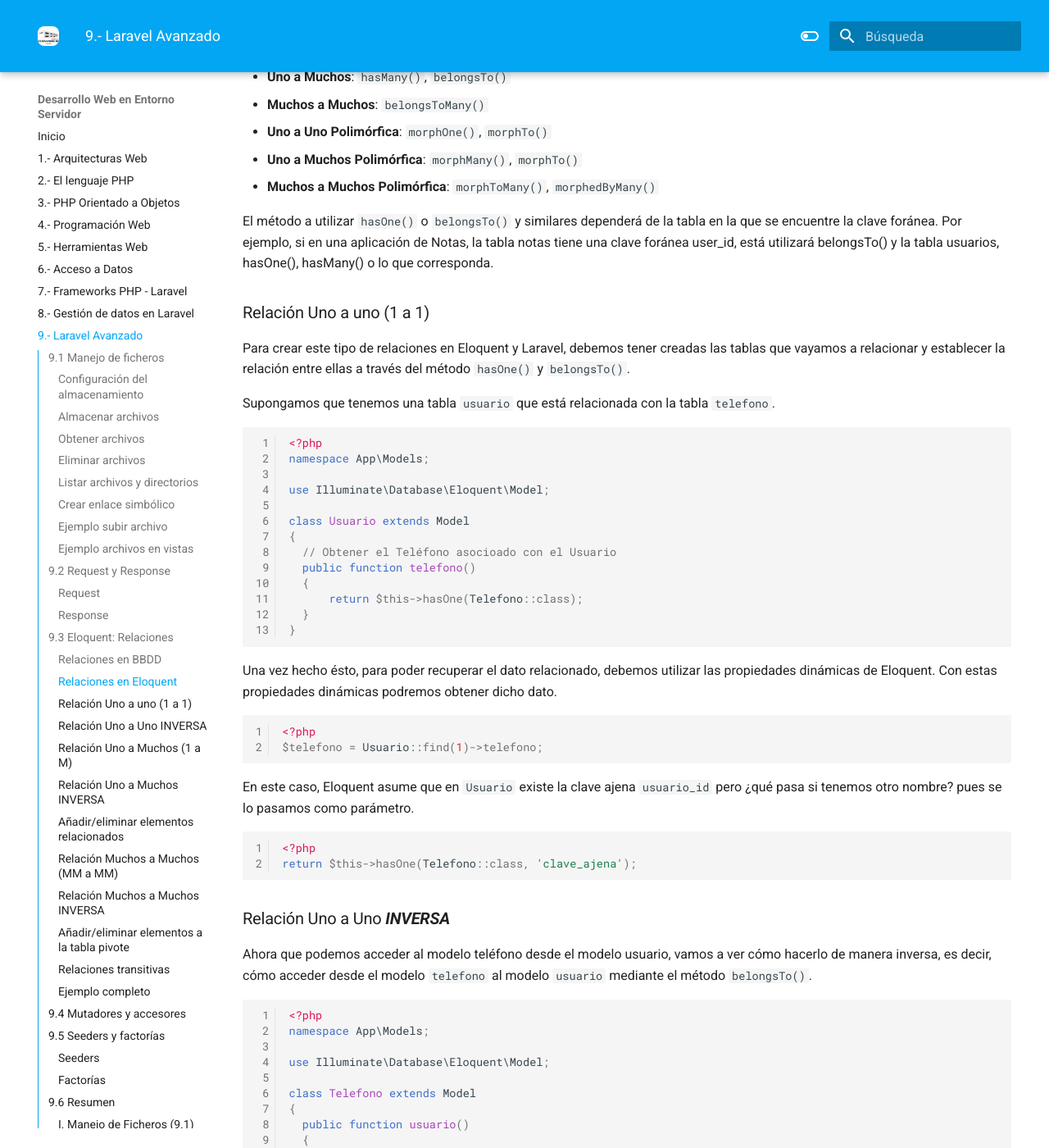
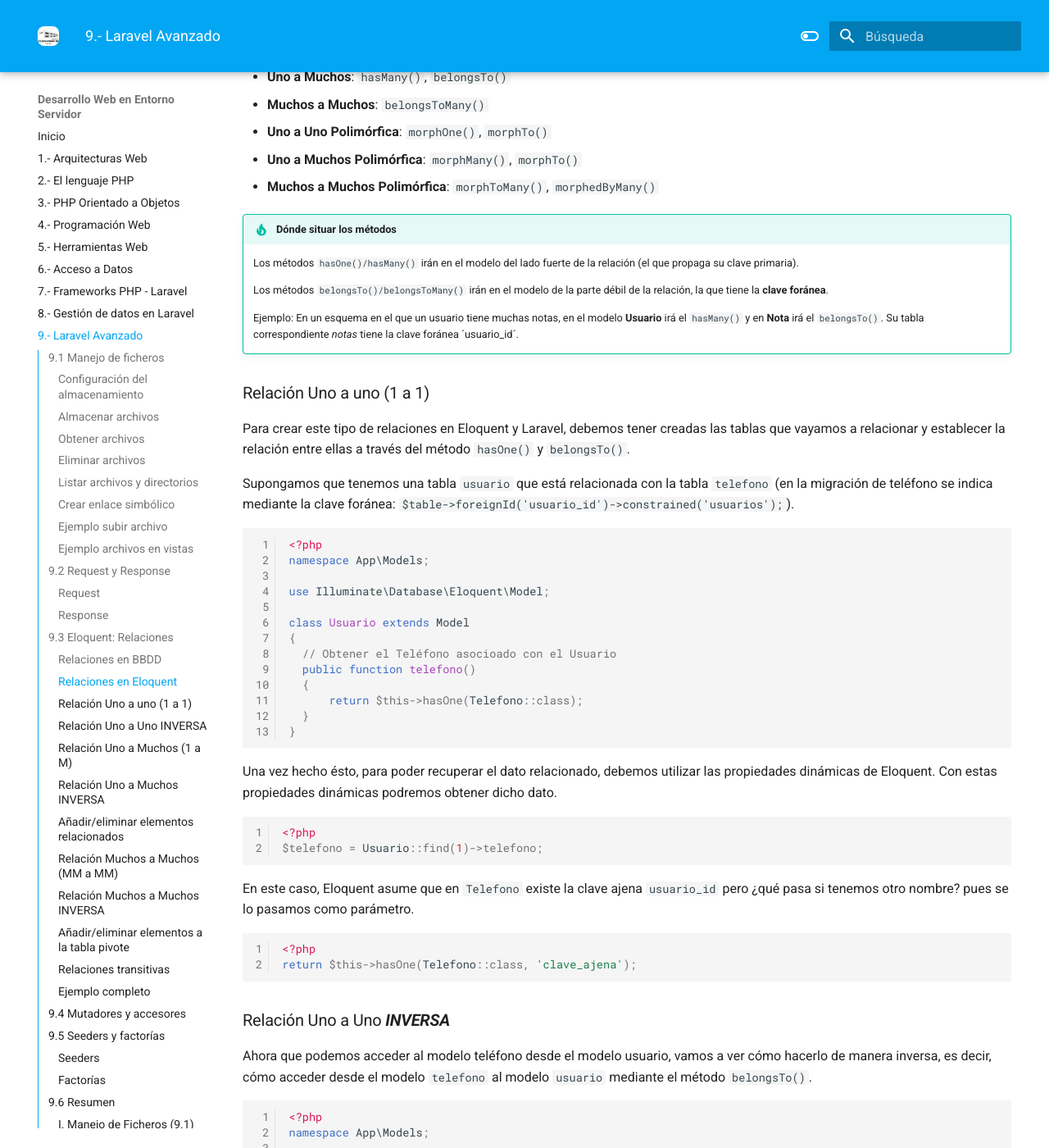
Before and after one commit to elblo/dwes2526, an MkDocs documentation site: the page built from docs/09laravelAvanzado.md, in a window 1280 px wide and 1400 px high, scrolled down 6627 px. Shown: the whole window at 82% size. Built offline with MkDocs 1.6.1 and Material for MkDocs 9.7.7, drawn with Linux system fonts in a browser that asks for light colours; some of the changed text lies outside the part shown.

Commit message:
Modificaciones en relaciones

````diff
--- a/docs/09laravelAvanzado.md
+++ b/docs/09laravelAvanzado.md
@@ -332,13 +332,19 @@
 - **Uno a Muchos Polimórfica**: `morphMany()`, `morphTo()`
 - **Muchos a Muchos Polimórfica**: `morphToMany()`, `morphedByMany()`
 
-El método a utilizar `hasOne()` o `belongsTo()` y similares dependerá de la tabla en la que se encuentre la clave foránea. Por ejemplo, si en una aplicación de Notas, la tabla notas tiene una clave foránea user_id, está utilizará belongsTo() y la tabla usuarios, hasOne(), hasMany() o lo que corresponda.
+!!! tip "Dónde situar los métodos"
+
+    Los métodos `hasOne()/hasMany()` irán en el modelo del lado fuerte de la relación (el que propaga su clave primaria).
+
+    Los métodos `belongsTo()/belongsToMany()` irán en el modelo de la parte débil de la relación, la que tiene la **clave foránea**.
+
+    Ejemplo: En un esquema en el que un usuario tiene muchas notas, en el modelo **Usuario** irá el `hasMany()` y en **Nota** irá el `belongsTo()`. Su tabla correspondiente *notas* tiene la clave foránea ´usuario_id´.
 
 ### Relación Uno a uno (1 a 1)
 
 Para crear este tipo de relaciones en Eloquent y Laravel, debemos tener creadas las tablas que vayamos a relacionar y establecer la relación entre ellas a través del método `hasOne()` y `belongsTo()`.
 
-Supongamos que tenemos una tabla `usuario` que está relacionada con la tabla `telefono`.
+Supongamos que tenemos una tabla `usuario` que está relacionada con la tabla `telefono` (en la migración de teléfono se indica mediante la clave foránea: ```$table->foreignId('usuario_id')->constrained('usuarios');```).
 
 ```php
 <?php
@@ -364,7 +370,7 @@
 $telefono = Usuario::find(1)->telefono;
 ```
 
-En este caso, Eloquent asume que en `Usuario` existe la clave ajena `usuario_id` pero ¿qué pasa si tenemos otro nombre? pues se lo pasamos como parámetro.
+En este caso, Eloquent asume que en `Telefono` existe la clave ajena `usuario_id` pero ¿qué pasa si tenemos otro nombre? pues se lo pasamos como parámetro.
 
 ```php
 <?php
@@ -402,11 +408,17 @@
 }
 ```
 
+!!! info "Lado fuerte y débil de la relación 1 a 1"
+
+    En las relaciones 1 a 1 también hay un lado fuerte y otro débil. En el ejemplo anterior, `Usuario` sería el fuerte y `Telefono` el débil, porque un un usuario puede existir sin un télefono, pero un teléfono sólo tiene sentido si pertenece a un usuario.
+
 ### Relación Uno a Muchos (1 a M)
 
 Por ejemplo, las entradas de un blog o un post tienen muchos comentarios.
 
-Para empezar, ya sabemos que debemos crear ambas clases del modelo y en este caso, usaremos el método `hasMany()` para obtener los datos relacionados con ese post o entrada en el blog.
+Pero antes, ya sabemos que debemos crear ambas clases del modelo con sus migraciones indicando en la tabla "débil" la clave foránea, igual que se ha hecho antes.
+
+Ahora, en el modelo "fuerte" usaremos el método `hasMany()` para obtener los datos relacionados con ese post o entrada en el blog.
 
 ```php
 <?php
@@ -494,10 +506,11 @@
 $post->titulo = "Fundamentos de programación en Laravel";
 $post->save();
 
+// Forma 1 de asignar 1 comentario a 1 post (directamente mediante su clave ajena)
 $comentario = new Comentario();
 $comentario->texto = "Me parecen muy interesantes los conceptos tratados en el post.";
 $comentario->autor = "John Doe";
-$comentario->post_id = $post->id; // Forma 1 de asignar 1 comentario a 1 post (directamente mediante su clave ajena)
+$comentario->post_id = $post->id; // Clave ajena 'post_id'
 $comentario->save();
 
 // Forma 2 de asignar 1 comentario a 1 post (si ya EXISTE el comentario)
@@ -511,6 +524,20 @@
 
 ```
 
+??? notice "Nota sobre la forma 2"
+
+    La 2ª forma está pensada para objetos ya creados y que por tanto ya tienen la clave ajena rellena (pertenecen a un post). En el ejemplo, al asignar el comenario ya creado a otro post, simplemente cambiará su `post_id`.
+
+    Pero también es posible crear un nuevo comentario de la 2ª forma sin necesidad de vincular manualmente la clave ajena. Se hace, sin llegar a guardarlo desde comentario, pero sí desde post:
+
+    ```php hl_lines="6 9"
+    <?php
+    $comentario2 = new Comentario();
+    $comentario2->texto = "A mi también me parecen muy interesantes.";
+    $comentario2->autor = "Mary Jane";
+    $post->comentario()->save($comentario2); // Aquí se vincula la clave ajena y se buarda el comentario
+    ```
+
 ### Relación Muchos a Muchos (MM a MM)
 
 Este tipo de relaciones son las más complicadas. Por ejemplo, en un blog como Wordpress, un usuario puede tener muchos roles (lector, autor, administrador) pero un rol pueden tenerlo varios usuarios, es decir, puede haber muchos usuarios administradores, otros lectores y demás.
@@ -559,12 +586,12 @@
 {
     public function roles()
     {
-        return $this->belongsToMany(Rol::class, 'rol_usuario');
+        return $this->belongsToMany(Rol::class, 'rol_usuario'); // se indica la tabla pivote
     }
 }
 ```
 
-Como 2º parámetro de `belongsToMany` se puede indicar la tabla intermedia de la relación `rol_usuario`. Útil, si se utiliza un nombre que Laravel no puede deducir a partir de los modelos.
+Como 2º parámetro de `belongsToMany` se puede indicar la tabla intermedia (pivote) de la relación `rol_usuario`. Útil, si se utiliza un nombre que Laravel no puede deducir a partir de los modelos.
 
 Una vez que tengamos las relaciones definidas, accederemos a ellas mediante las propiedades dinámicas de `roles`.
 
@@ -602,7 +629,7 @@
 {
   public function usuarios()
   {
-      return $this->belongsToMany(Usuario::class, 'rol_usuario');
+      return $this->belongsToMany(Usuario::class, 'rol_usuario'); // se indica la tabla pivote
   }
 }
 ```
````
